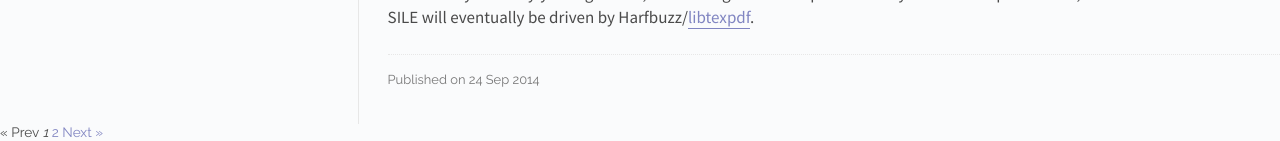
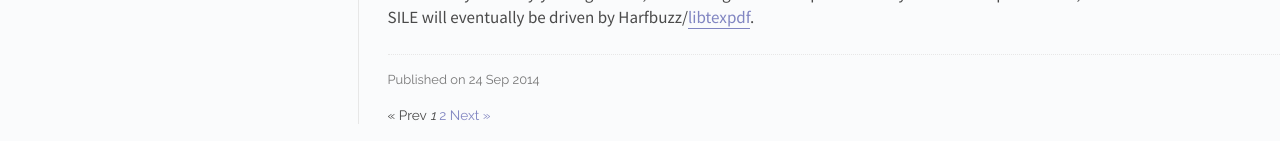
Before and after one commit to sile-typesetter/sile, a Jekyll site: the page built from index.html, in a window 1280 px wide. Shown: the part 3468-3609 px from the top of the page. Built offline with Jekyll 4.4.1, drawn with Linux system fonts in a browser that asks for light colours; the list of posts is cut into pages by our own code.

Commit message:
Jekyll fixes. Closes #185.

```diff
--- a/_includes/menu.html
+++ b/_includes/menu.html
@@ -1,10 +1,12 @@
 <ul>
   {% for p in site.pages | sort:weight %}
+    {% unless p.url contains "blog/page" %}
     <li>
       <a {% if p.url == page.url %}class="active"{% endif %} href="{{ p.url }}">
         {{ p.title }}
       </a>
     </li>
+    {% endunless %}
   {% endfor %}
   <li> <a href="/images/sile-0.9.2.pdf">Manual (PDF)</a></li>
   <li> <a href="https://github.com/simoncozens/sile/releases"><strong>Download</strong></a></li>
--- a/index.html
+++ b/index.html
@@ -8,8 +8,6 @@
 {% for page in paginator.posts %}
     {% include body.html %}
 {% endfor %}
-</div>
-{% if paginator.total_pages > 1 %}
 <div class="pagination">
   {% if paginator.previous_page %}
     <a href="{{ paginator.previous_page_path | prepend: site.baseurl | replace: '//', '/' }}">&laquo; Prev</a>
@@ -33,4 +31,4 @@
     <span>Next &raquo;</span>
   {% endif %}
 </div>
-{% endif %}
+</div>
```
